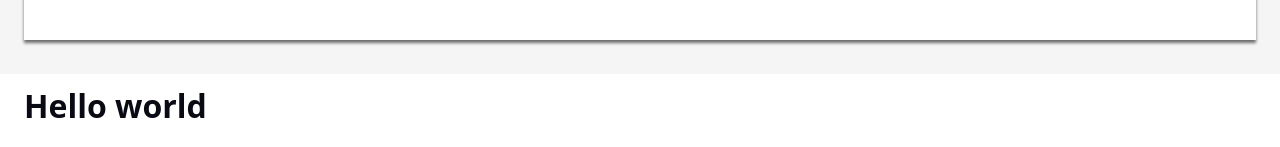
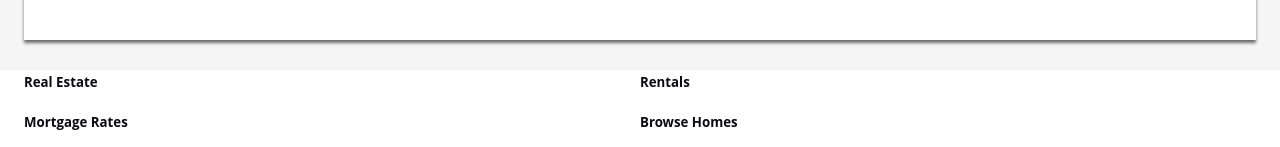
Before and after one commit to AbdullatifSadiq/zillowClone-react, a React (Create React App) app: page / in a window 1280 px wide. Shown: the part 2010-2157 px from the top of the page. Built offline with nearby package versions, Linux system fonts and the light colour scheme.

Commit message:
first session of footer

```diff
--- a/src/Components/Footer.js
+++ b/src/Components/Footer.js
@@ -8,8 +8,7 @@ const Footer = () => {
   return (
     <div className='footer'>
       <div className='footerLinks'>
-        {/* <FooterItem footer={footer} /> */}
-        <h1>Hello world</h1>
+        <FooterItem footerItems={footer} />
       </div>
     </div>
   );
--- a/src/Components/FooterItem.js
+++ b/src/Components/FooterItem.js
@@ -4,12 +4,13 @@ const FooterItem = ({ footerItems }) => {
   return (
     <>
       {footerItems.map((item) => {
-        const { id, name, symbol } = item;
+        const { id, name, Symbol } = item;
         return (
           <article key={id} className='footer-item'>
-            <h4>{name}</h4>
-            <span>{symbol}</span>
+            <h5>{name}</h5>
+            {/* <span>{Symbol}</span> */}
           </article>
+          // <h4>Hello world</h4>
         );
       })}
     </>
--- a/src/main.css
+++ b/src/main.css
@@ -289,21 +289,28 @@ nav {
 }
 
 .footer {
-  display: flex;
   margin-top: 0;
   padding: 0 1.5rem;
   background-color: white;
   color: #0a0a14;
   font-family: 'Open Sans', Tahoma, Geneva, sans-serif;
-  font-weight: 700;
+
   line-height: 1.5rem;
   width: 100%;
   position: absolute;
   bottom: -170%;
 }
 .footer-item {
+  /* flex-direction: row; */
+  font-weight: 500;
   font-size: 1rem;
-  text-align: right;
+  text-align: left;
+  padding: 0 4.2rem 1rem 0;
+}
+
+.footerLinks {
+  display: grid;
+  grid-template-columns: 1fr 1fr;
 }
 
 /* Tablet version */
```
